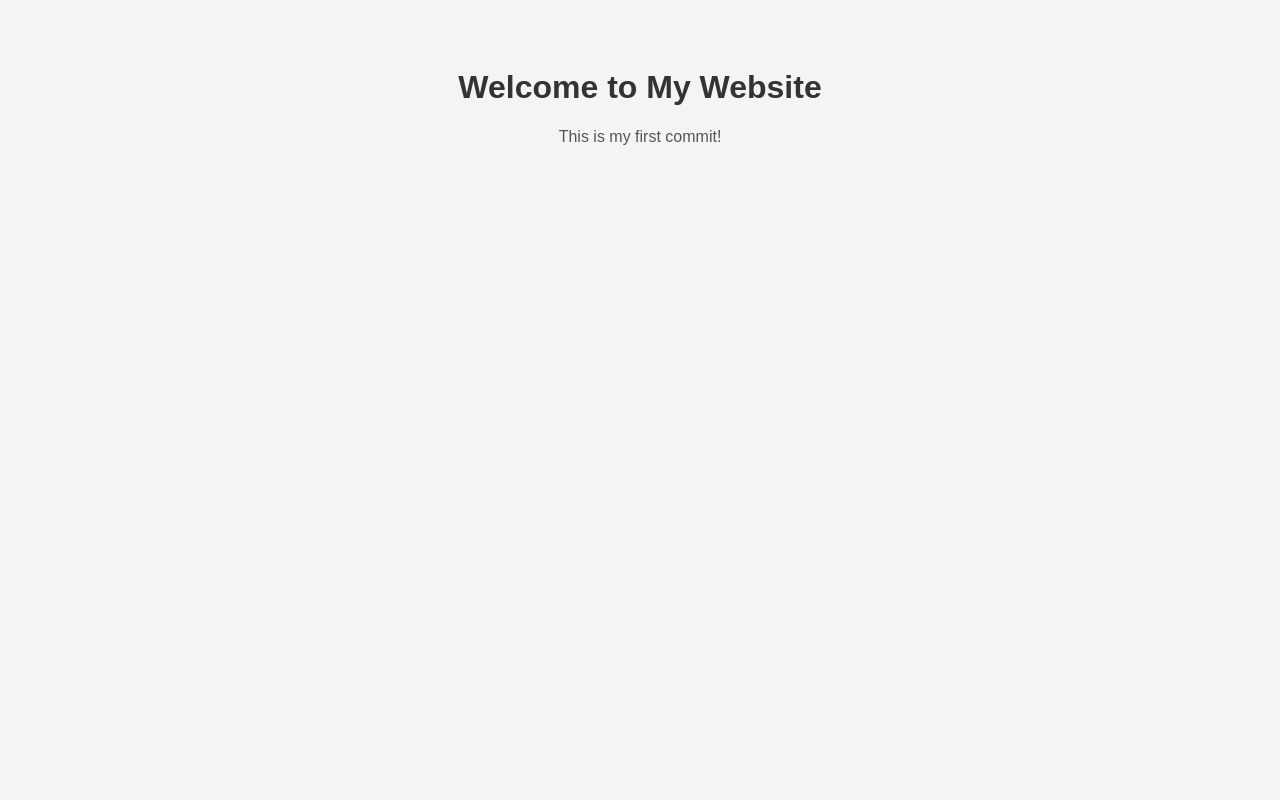
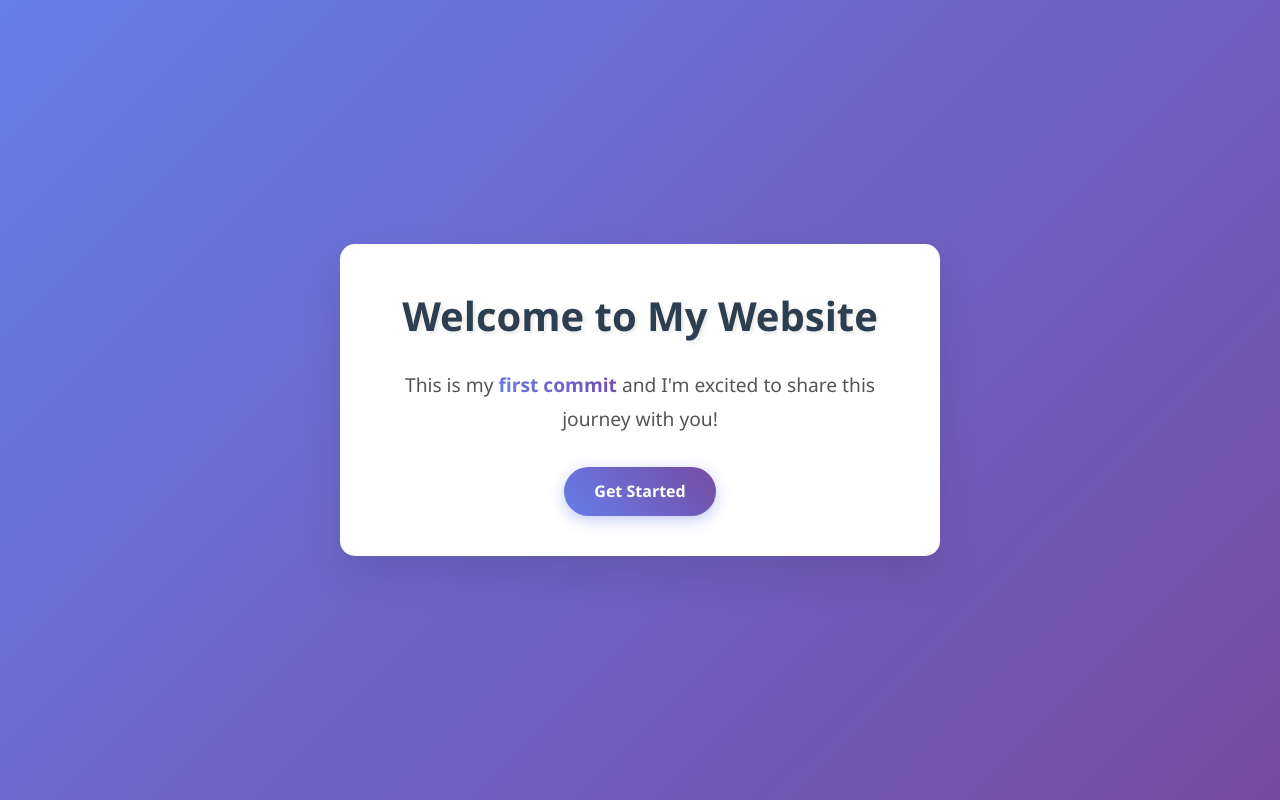
Before and after one commit to Siddhu1017/AIWebDevlopment, a plain HTML site: page index.html in a window 1280 px wide. Drawn offline with Linux system fonts and the light colour scheme.

Commit message:
added external css

```diff
--- a/index.html
+++ b/index.html
@@ -4,23 +4,13 @@
     <meta charset="UTF-8">
     <meta name="viewport" content="width=device-width, initial-scale=1.0">
     <title>My First Website</title>
-    <style>
-        body {
-            font-family: Arial, sans-serif;
-            padding: 40px;
-            text-align: center;
-            background-color: #f4f4f4;
-        }
-        h1 {
-            color: #333;
-        }
-        p {
-            color: #555;
-        }
-    </style>
+    <link rel="stylesheet" href="styles.css">
 </head>
 <body>
-    <h1>Welcome to My Website</h1>
-    <p>This is my first commit!</p>
+    <div class="container">
+        <h1>Welcome to My Website</h1>
+        <p>This is my <span class="highlight">first commit</span> and I'm excited to share this journey with you!</p>
+        <a href="#" class="button">Get Started</a>
+    </div>
 </body>
 </html>
--- /dev/null
+++ b/styles.css
@@ -0,0 +1,93 @@
+* {
+    margin: 0;
+    padding: 0;
+    box-sizing: border-box;
+}
+
+body {
+    font-family: 'Segoe UI', Tahoma, Geneva, Verdana, sans-serif;
+    line-height: 1.6;
+    color: #333;
+    background: linear-gradient(135deg, #667eea 0%, #764ba2 100%);
+    min-height: 100vh;
+    display: flex;
+    align-items: center;
+    justify-content: center;
+    padding: 20px;
+}
+
+.container {
+    background: white;
+    padding: 40px;
+    border-radius: 15px;
+    box-shadow: 0 20px 40px rgba(0, 0, 0, 0.1);
+    text-align: center;
+    max-width: 600px;
+    width: 100%;
+    animation: fadeInUp 0.8s ease-out;
+}
+
+h1 {
+    color: #2c3e50;
+    font-size: 2.5rem;
+    margin-bottom: 20px;
+    font-weight: 700;
+    text-shadow: 2px 2px 4px rgba(0, 0, 0, 0.1);
+}
+
+p {
+    color: #555;
+    font-size: 1.2rem;
+    margin-bottom: 30px;
+    line-height: 1.8;
+}
+
+.highlight {
+    background: linear-gradient(45deg, #667eea, #764ba2);
+    -webkit-background-clip: text;
+    -webkit-text-fill-color: transparent;
+    background-clip: text;
+    font-weight: bold;
+}
+
+.button {
+    display: inline-block;
+    padding: 12px 30px;
+    background: linear-gradient(45deg, #667eea, #764ba2);
+    color: white;
+    text-decoration: none;
+    border-radius: 25px;
+    font-weight: 600;
+    transition: all 0.3s ease;
+    box-shadow: 0 4px 15px rgba(102, 126, 234, 0.4);
+}
+
+.button:hover {
+    transform: translateY(-2px);
+    box-shadow: 0 6px 20px rgba(102, 126, 234, 0.6);
+}
+
+@keyframes fadeInUp {
+    from {
+        opacity: 0;
+        transform: translateY(30px);
+    }
+    to {
+        opacity: 1;
+        transform: translateY(0);
+    }
+}
+
+@media (max-width: 768px) {
+    .container {
+        padding: 30px 20px;
+    }
+
+    h1 {
+        font-size: 2rem;
+    }
+
+    p {
+        font-size: 1.1rem;
+    }
+}
```
